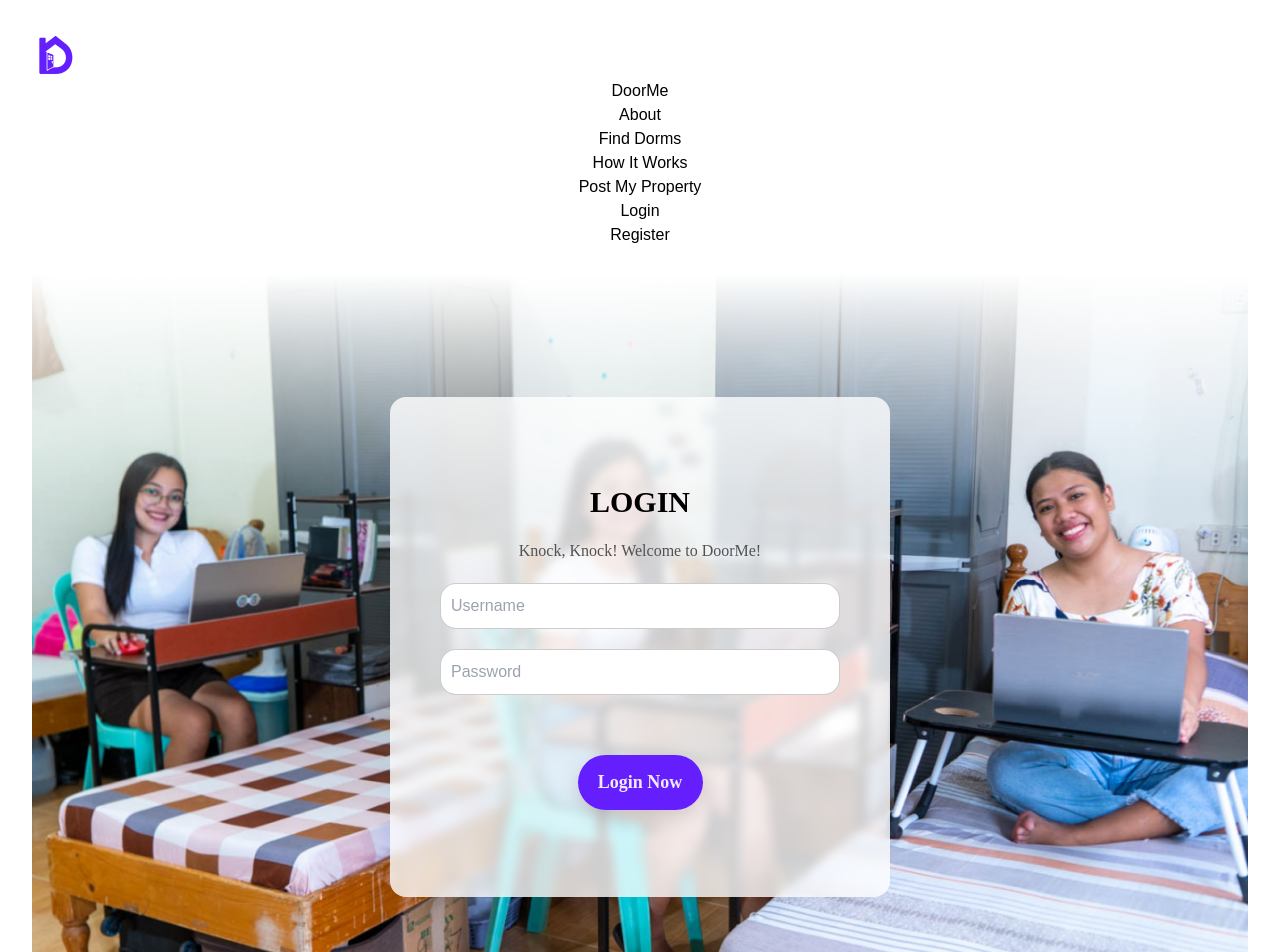
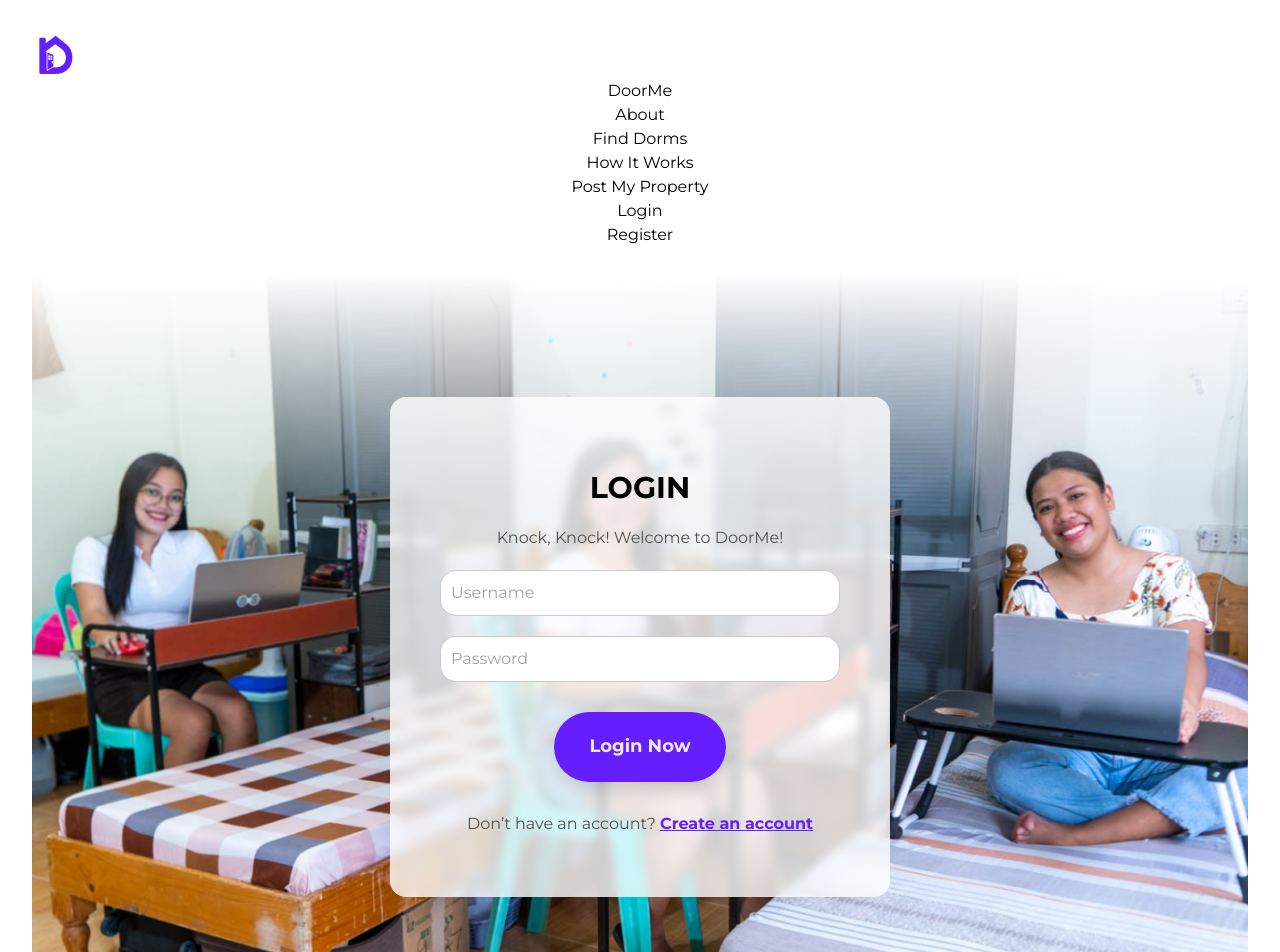
Before and after one commit to jaypeepeep/DoorMe, a React (Vite) app: page /Login in a window 1280 px wide. Shown: the top 952 px of the page. Built offline with nearby package versions, Linux system fonts and the light colour scheme.

Commit message:
imported font and added create account link

```diff
--- a/src/App.jsx
+++ b/src/App.jsx
@@ -5,7 +5,6 @@ import Footer from "./components/footer/Footer";
 import Landing from "./pages/landing/Landing";
 import About from "./pages/about/About";
 import Login from "./pages/login/Login";
-import Register from "./pages/register/Register";
 import "./App.css";
 
 const App = () => {
@@ -16,7 +15,6 @@ const App = () => {
         <Route path="/" element={<Landing />} />
         <Route path="/About" element={<About />} />
         <Route path="/Login" element={<Login />} />
-        <Route path="/Register" element={<Register />} />
       </Routes>
     </Router>
   );
--- a/src/pages/login/Login.css
+++ b/src/pages/login/Login.css
@@ -1,3 +1,5 @@
+@import url("https://fonts.googleapis.com/css2?family=Montserrat:wght@400;700&display=swap");
+
 .login-container {
   background-image: url("../../assets/loginBackground.png");
   background-size: cover;
@@ -56,17 +58,26 @@
 }
 
 .login-button {
-  width: 25%;
-  height: 55px;
+  width: auto;
+  height: 40px;
   flex-shrink: 0;
   border-radius: 50px;
   background: linear-gradient(0deg, #651fff 0%, #651fff 100%);
   box-shadow: 0px 8px 21px 0px rgba(0, 0, 0, 0.16);
   color: rgba(255, 255, 255, 0.9);
   text-align: center;
+  align-items: center;
+  display: flex;
   font-family: Montserrat;
   font-size: 18px;
+  font-weight: 550;
+  margin-top: 20px;
+  margin-bottom: 20px;
+  padding: 35px;
+}
+
+.create-account-link {
+  color: #651fff;
+  text-decoration: underline;
   font-weight: 700;
-  margin-top: 50px;
-  margin-bottom: 20px;
 }
--- a/src/pages/login/Login.jsx
+++ b/src/pages/login/Login.jsx
@@ -12,6 +12,12 @@ function Login() {
         <input type="text" placeholder="Username" className="login-input" />
         <input type="password" placeholder="Password" className="login-input" />
         <button className="login-button">Login Now</button>
+        <p>
+          Don’t have an account?{" "}
+          <a href="/Register" className="create-account-link">
+            Create an account
+          </a>
+        </p>
       </div>
     </div>
   );
```
